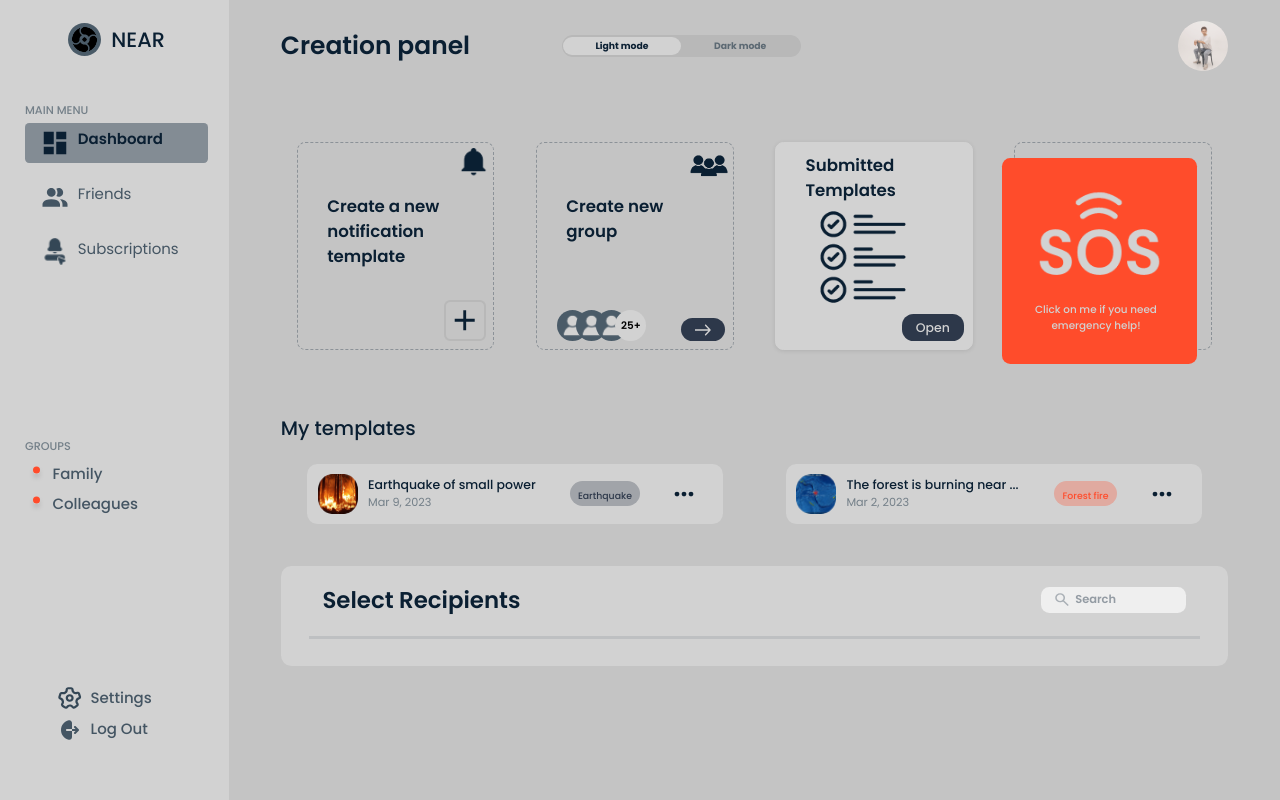
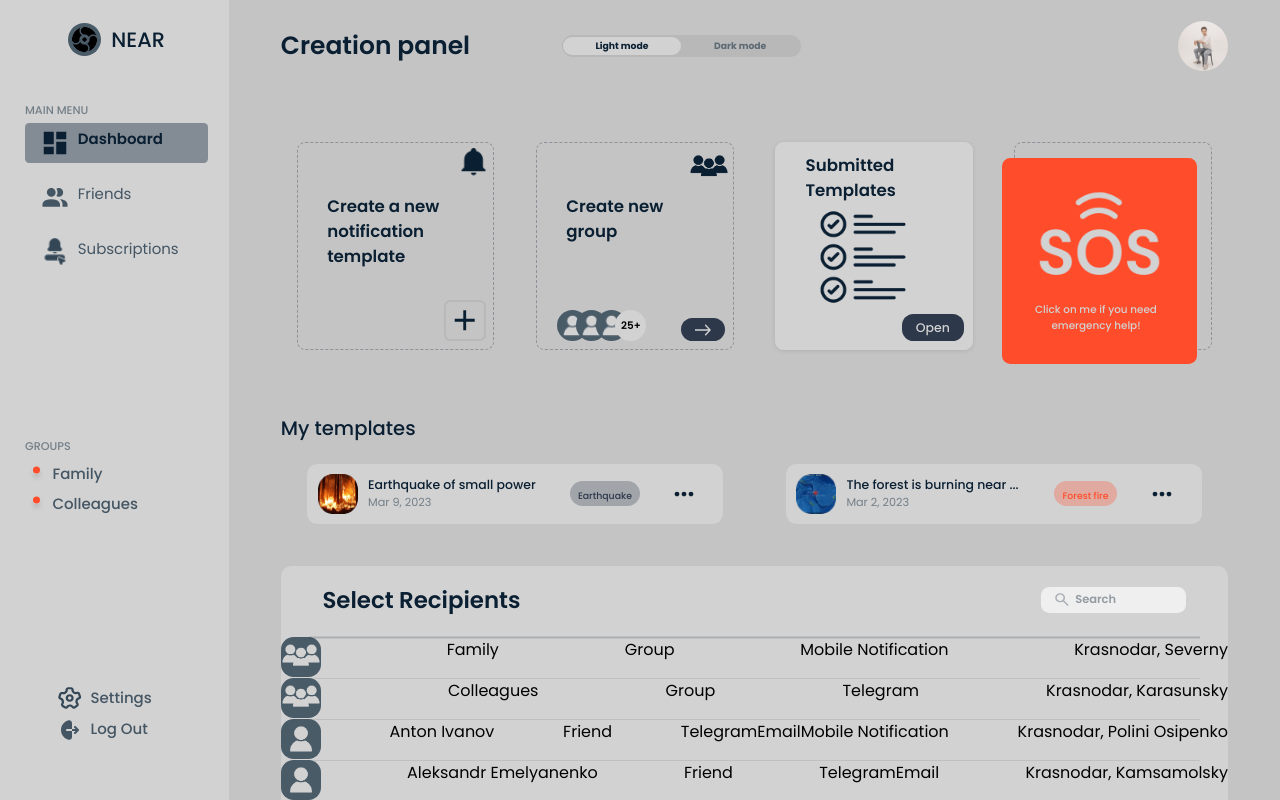
Before and after one commit to mattakvshi/NEAR-frontend, a React (Create React App) app: page /NEAR-frontend/mattakvshi in a window 1280 px wide. Built offline with nearby package versions, Linux system fonts and the light colour scheme.

Commit message:
RecipientsList adn RecipientsItem

```diff
--- /dev/null
+++ b/src/components/MainAppComponents/DashboardComponents/RecipientsItem/RecipientsItem.jsx
@@ -0,0 +1,43 @@
+import './recipientsItem.css';
+
+import ListLine from '../../ListLine/ListLine';
+
+import { notificationsType } from '../../../../helpers/NotificationsType';
+import SmallDivider from '../../SmallDivider/SmallDivider';
+
+const RecipientsItem = ({
+	name,
+	type,
+	recipientsImg,
+	notificationOptions,
+	city,
+	district,
+}) => {
+	const currentOptionsList = () => {
+		return notificationsType.filter(type =>
+			notificationOptions.some(currentOptions => currentOptions.id === type.id)
+		);
+	};
+
+	//console.log(currentOptionsList());
+
+	return (
+		<li>
+			<ListLine>
+				<img className='recipient-img' src={recipientsImg} alt='recipientImg' />
+				<div>{name}</div>
+				<div>{type}</div>
+				<ul className='notification-options-list'>
+					{currentOptionsList().map(options => (
+						<li>{options.title}</li>
+					))}
+				</ul>
+				<div>
+					{city}, {district}
+				</div>
+			</ListLine>
+			<SmallDivider />
+		</li>
+	);
+};
+export default RecipientsItem;
--- /dev/null
+++ b/src/components/MainAppComponents/DashboardComponents/RecipientsItem/recipientsItem.css
@@ -0,0 +1,11 @@
+.recipient-img {
+	width: 40px;
+	height: 40px;
+
+	border-radius: calc(var(--index) * 0.6);
+}
+
+.notification-options-list {
+	display: flex;
+	flex-direction: row;
+}
--- a/src/components/MainAppComponents/DashboardComponents/SelectRecipientsList/SelectRecipientsList.jsx
+++ b/src/components/MainAppComponents/DashboardComponents/SelectRecipientsList/SelectRecipientsList.jsx
@@ -1,6 +1,9 @@
 import './selectRecipientsList.css';
 
 import { usersInfo } from '../../../../helpers/UsersInfo';
+import RecipientsItem from '../RecipientsItem/RecipientsItem';
+import ListLine from '../../ListLine/ListLine';
+import SmallDivider from '../../SmallDivider/SmallDivider';
 
 const SelectRecipientsList = ({ groups, friends }) => {
 	const userInfoDTO = () => {
@@ -16,6 +19,18 @@ const SelectRecipientsList = ({ groups, friends }) => {
 		);
 	};
 
+	const groupsDTO = () => {
+		return groups.map(
+			({ groupID, groupName, notificationOptions, city, district }) => ({
+				groupID,
+				groupName,
+				notificationOptions,
+				city,
+				district,
+			})
+		);
+	};
+
 	//console.log(userInfoDTO());
 
 	const currentFriendsList = () => {
@@ -24,12 +39,57 @@ const SelectRecipientsList = ({ groups, friends }) => {
 		);
 	};
 
-	console.log(currentFriendsList());
+	//console.log(currentFriendsList());
 
 	return (
 		<div className='select-recipients-wrapper'>
 			<div className='list-header'></div>
-			<ul></ul>
+			<SmallDivider />
+			<ul>
+				{/* Groups */}
+				{groupsDTO().map(group => {
+					return (
+						<RecipientsItem
+							key={group.groupID}
+							name={group.groupName}
+							type={'Group'}
+							recipientsImg={
+								'groupImg' in group
+									? group.profileImg
+									: `${process.env.PUBLIC_URL}/tmpGroupImg/NEAR-user-group-ava.png`
+							}
+							notificationOptions={group.notificationOptions}
+							city={group.city}
+							district={group.district}
+						/>
+					);
+				})}
+
+				{/* Friends */}
+				{currentFriendsList() ? (
+					currentFriendsList().map(friend => {
+						return (
+							<RecipientsItem
+								key={friend.id}
+								name={friend.name}
+								type={'Friend'}
+								recipientsImg={
+									'profileImg' in friend
+										? friend.profileImg
+										: `${process.env.PUBLIC_URL}/tmpProfileImg/NEAR-user-small.png`
+								}
+								notificationOptions={friend.notificationOptions}
+								city={friend.city}
+								district={friend.district}
+							/>
+						);
+					})
+				) : (
+					<ListLine>
+						<div>You don't have any friends :(</div>
+					</ListLine>
+				)}
+			</ul>
 		</div>
 	);
 };
--- /dev/null
+++ b/src/components/MainAppComponents/ListLine/ListLine.jsx
@@ -0,0 +1,6 @@
+import './listLine.css';
+
+const ListLine = ({ children }) => {
+	return <div className='list-line-wrapper'>{children}</div>;
+};
+export default ListLine;
--- /dev/null
+++ b/src/components/MainAppComponents/ListLine/listLine.css
@@ -0,0 +1,7 @@
+.list-line-wrapper {
+	display: flex;
+	flex-direction: row;
+	justify-content: space-between;
+
+	width: 100%;
+}
--- a/src/components/MainAppComponents/SmallDivider/SmallDivider.jsx
+++ b/src/components/MainAppComponents/SmallDivider/SmallDivider.jsx
@@ -1,6 +1,6 @@
 import './smallDivider.css';
 
 const SmallDivider = () => {
-	return <div className='big-divider'></div>;
+	return <div className='small-divider'></div>;
 };
 export default SmallDivider;
--- a/src/helpers/UsersInfo.js
+++ b/src/helpers/UsersInfo.js
@@ -12,11 +12,19 @@ const usersInfo = [
 				groupID: '23455',
 				groupName: 'Family',
 				selectedColor: '#FF4C2B',
+				notificationOptions: [{ id: '3' }],
+				country: 'Russia',
+				city: 'Krasnodar',
+				district: 'Severny',
 			},
 			{
 				groupID: '56325',
 				groupName: 'Colleagues',
 				selectedColor: '#FF4C2B',
+				notificationOptions: [{ id: '1' }],
+				country: 'Russia',
+				city: 'Krasnodar',
+				district: 'Karasunsky',
 			},
 		],
 		friends: [{ id: '2' }, { id: '3' }, { id: '4' }, { id: '5' }],
```
Also changed, not shown: public/tmpGroupImg/NEAR-user-group-ava.png (added).
